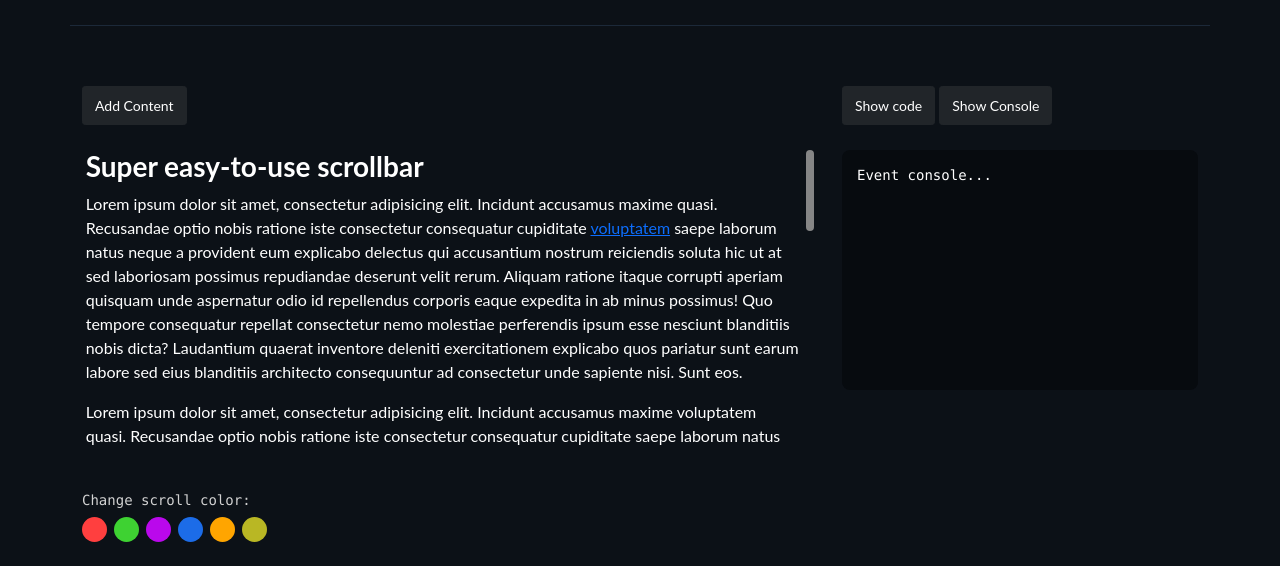
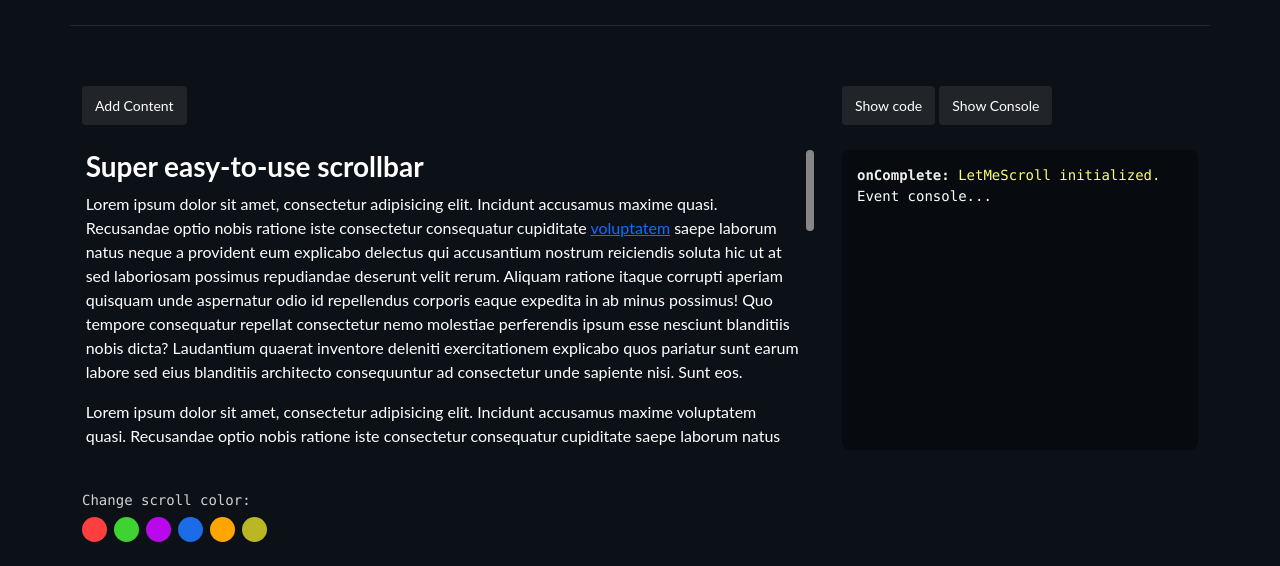
Before and after one commit to BMSVieira/letmescroll.js, a plain HTML site: page demo/index.html in a window 1280 px wide. Shown: the part 294-860 px from the top of the page. Drawn offline with Linux system fonts and the light colour scheme.

Commit message:
added onComplete
Added onComplete callback when LetMeScroll is initialized

```diff
--- a/demo/index.html
+++ b/demo/index.html
@@ -43,6 +43,10 @@
         .pre_added
         {
             color: orange;
+        }
+        .pre_init
+        {
+            color: #fffd71;
         }
 
         .ball {
@@ -134,7 +138,7 @@
                                 <button style="cursor:pointer;" type="button" onclick="showMenu('console')" class="btn btn-dark  btn-sm">Show Console</button>
                             </div>
                             <div id="id_console">
-                            <pre id="lms_console" style="background-color: #070b0f; padding: 15px; height:240px; overflow-y:hidden; border-radius:8px;">
+                            <pre id="lms_console" style="background-color: #070b0f; padding: 15px; height:300px; overflow-y:hidden; border-radius:8px;">
 Event console...
                             </pre>
                             </div>
@@ -151,6 +155,7 @@ Event console...
             <span style="color: #d0d0d0">autoHide:</span> <span style="color: #3677a9"> false</span>
         <span style="color: #d0d0d0">}</span>
     <span style="color: #d0d0d0">},</span>
+    <span style="color: #d0d0d0">onComplete:</span> <span style="color: #6ab825; font-weight: bold">function</span><span style="color: #d0d0d0">(){},</span>
     <span style="color: #d0d0d0">onEnd:</span> <span style="color: #6ab825; font-weight: bold">function</span><span style="color: #d0d0d0">(){},</span>
     <span style="color: #d0d0d0">onTop:</span> <span style="color: #6ab825; font-weight: bold">function</span><span style="color: #d0d0d0">(){},</span>
     <span style="color: #d0d0d0">onMove:</span> <span style="color: #6ab825; font-weight: bold">function</span><span style="color: #d0d0d0">(){},</span>
@@ -185,6 +190,9 @@ Event console...
                           bottomOffset: 0,
                           autoHide: false
                         }
+                  },
+                  onComplete: function(){
+                    document.getElementById("lms_console").insertAdjacentHTML("afterbegin", "<p class='pre_init'><b style='color:#ededed'>onComplete:</b> LetMeScroll initialized.</p>");
                   },
                   onEnd: function(){
                     document.getElementById("lms_console").insertAdjacentHTML("afterbegin", "<p class='pre_bottom'><b style='color:#ededed'>onEnd:</b> Scroll has reached the end.</p>");
--- a/js/letmescroll.js
+++ b/js/letmescroll.js
@@ -20,6 +20,7 @@ class LetMeScroll {
                     autoHide: false
                 }
             },
+            onComplete: function(){},
             onEnd: function(){},
             onTop: function(){},
             onMove: function(){},
@@ -34,6 +35,7 @@ class LetMeScroll {
 
         this.randomID = randomID;
         this.selector = options.selector.substring(1) || defaults.selector.substring(1);
+        this.onComplete = options.onComplete || defaults.onComplete;
         this.onEnd = options.onEnd || defaults.onEnd;
         this.onTop = options.onTop || defaults.onTop;
         this.onMove = options.onMove || defaults.onMove;
@@ -340,6 +342,8 @@ class LetMeScroll {
                 });
             }
 
+            // onComplete callback() when LetMeScroll is initialized
+            if (typeof this.onComplete == "function") { this.onComplete(); }
         }
 
         // Init
```
